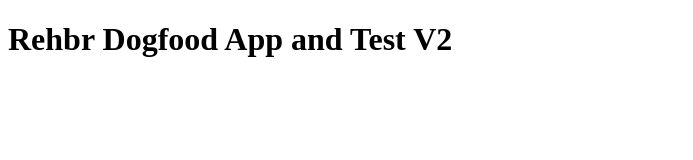
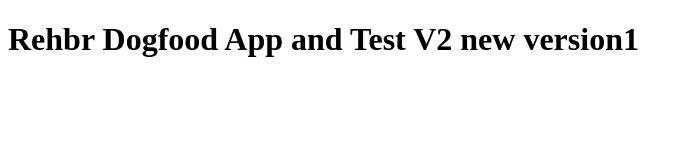
Before and after one commit to Fikretkt/rehbr-dogfood-app, a website: page index.html in a window 1280 px wide. Shown: the whole page, without its empty margins (0-693 px from the left). Drawn offline with Linux system fonts and the light colour scheme.

Commit message:
Update heading in index.html for new version

```diff
--- a/index.html
+++ b/index.html
@@ -1,5 +1,5 @@
 <!doctype html>
 <html lang="en">
   <head><meta charset="utf-8"><title>Rehbr Dogfood App</title></head>
-  <body><h1>Rehbr Dogfood App and Test V2</h1></body>
+  <body><h1>Rehbr Dogfood App and Test V2 new version1</h1></body>
 </html>
```
